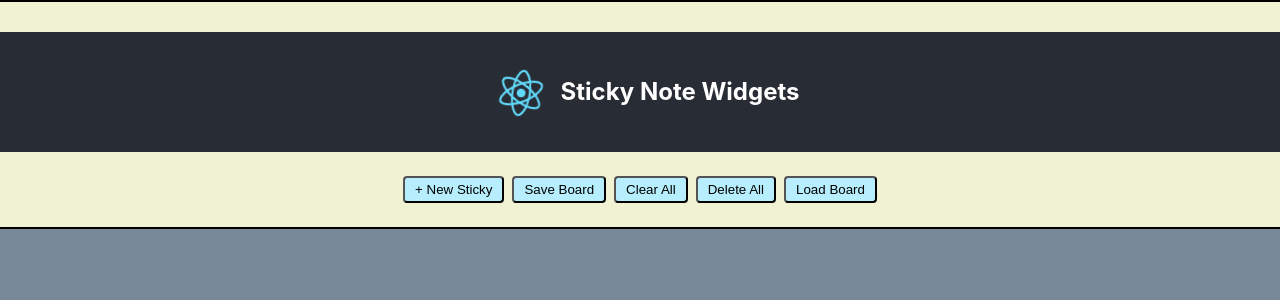
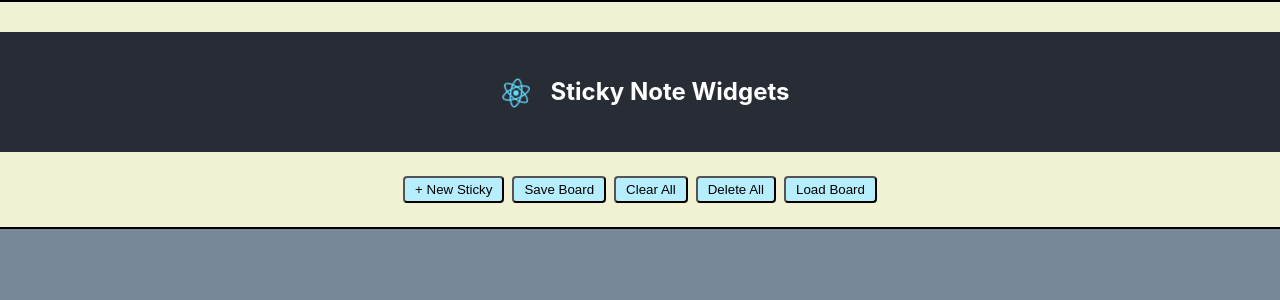
Before and after one commit to CodeConnects/stickits, a React (Create React App) app: page / in a window 1280 px wide. Shown: the top 300 px of the page. Built offline with nearby package versions, Linux system fonts and the light colour scheme.

Commit message:
shrink and style the logo

```diff
--- a/src/App.css
+++ b/src/App.css
@@ -2,8 +2,8 @@ body { background-color: lightslategray; border-top: 2px solid black; }
 
 .app { text-align: center; }
 
-.app-logo { height: 80px; width: 80px; margin:0px; pointer-events: none;
-      vertical-align: middle; }
+.app-logo { height: 50px; width: 50px; margin:0px; pointer-events: none;
+      vertical-align: middle; border-radius: 25px; margin-right: 10px; }
 
 @media (prefers-reduced-motion: no-preference) {
     .app-logo { animation: app-logo-spin infinite 20s linear; }
```
